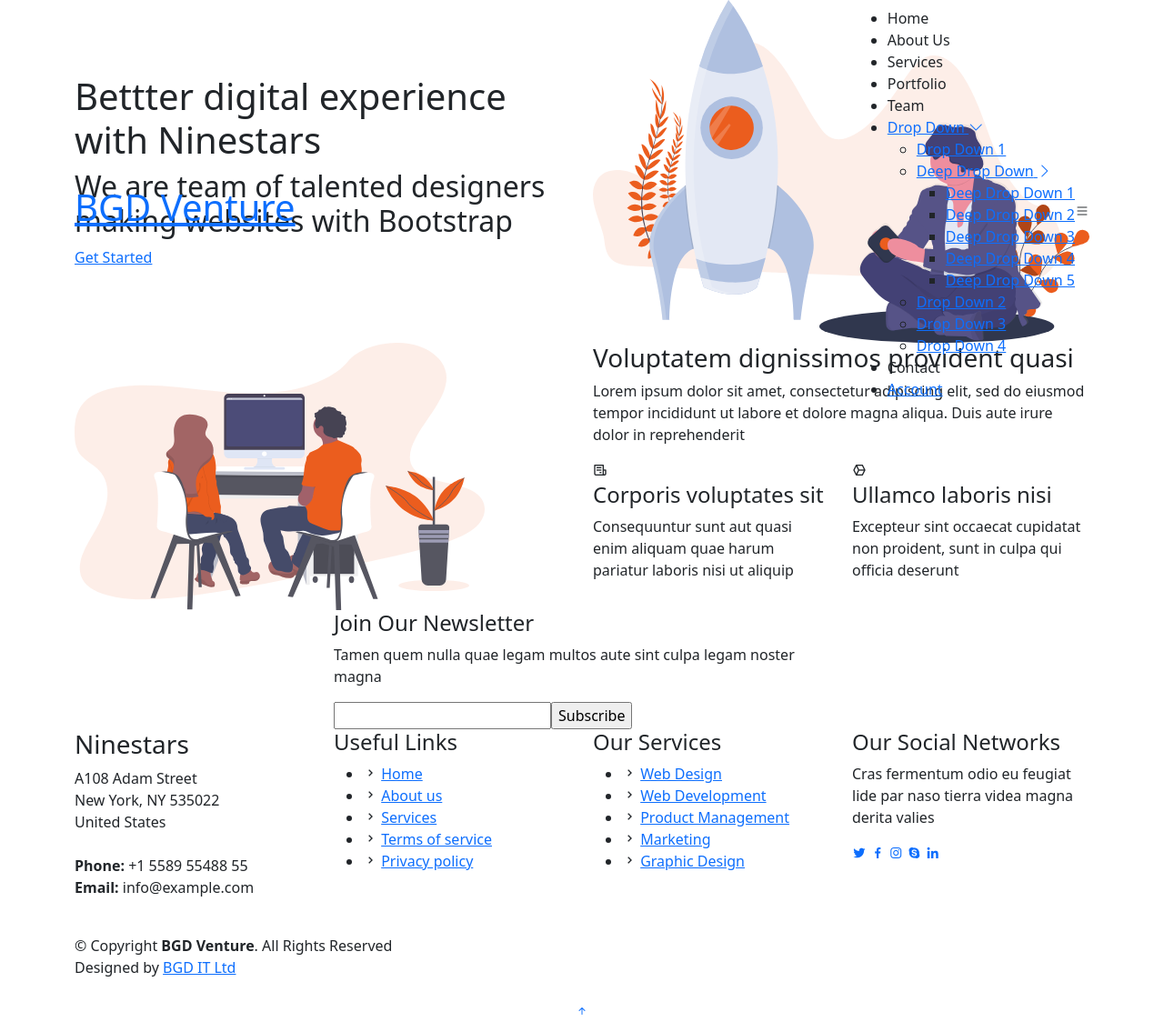
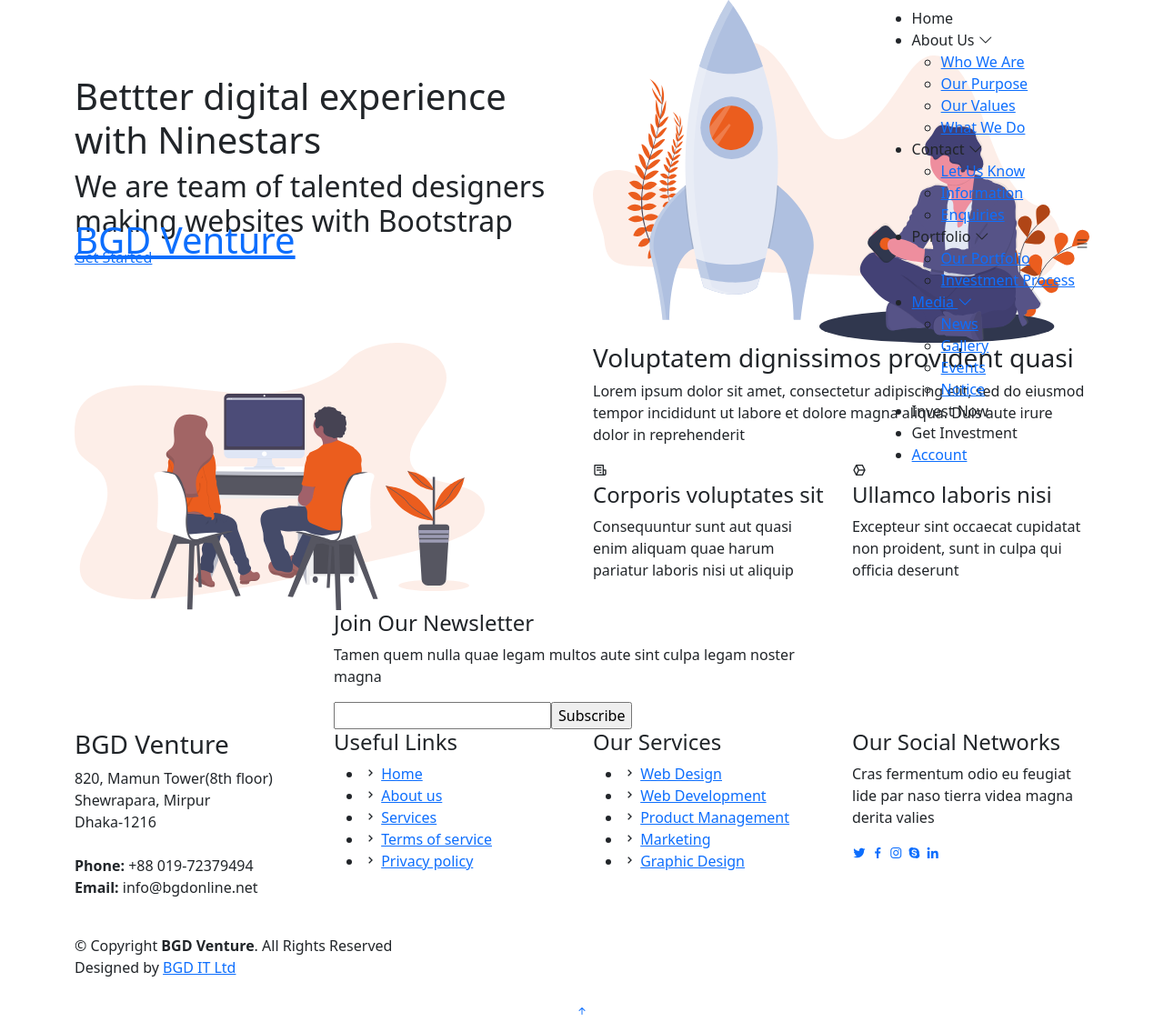
Before and after one commit to sakhawat46/Venture-Capital, a Django app: page / in a window 1280 px wide. Shown: the whole page at 91% size. Run offline with Django 4.2, Linux system fonts and the light colour scheme; some libraries are stand-ins or nearby versions.

Commit message:
home page update

```diff
--- a/templates/base.html
+++ b/templates/base.html
@@ -52,28 +52,46 @@
       <nav id="navbar" class="navbar">
         <ul>
           <li><a class="nav-link scrollto " href="#hero">Home</a></li>
-          <li><a class="nav-link scrollto" href="#about">About Us</a></li>
-          <li><a class="nav-link scrollto" href="#services">Services</a></li>
-          <li><a class="nav-link scrollto" href="#portfolio">Portfolio</a></li>
-          <li><a class="nav-link scrollto" href="#team">Team</a></li>
-          <li class="dropdown"><a href="#"><span>Drop Down</span> <i class="bi bi-chevron-down"></i></a>
+          <li class="dropdown"><a class="nav-link scrollto" href="#about"> <span> About Us </span><i class="bi bi-chevron-down"></i></a>
+
+          <ul>
+            <li><a href="#">Who We Are</a></li>
+            <li><a href="#">Our Purpose</a></li>
+            <li><a href="#">Our Values</a></li>
+            <li><a href="#">What We Do</a></li>
+          </ul>
+
+          </li>
+
+          <li class="dropdown"><a class="nav-link scrollto" href="#about"> <span> Contact </span><i class="bi bi-chevron-down"></i></a>
+
+          <ul>
+            <li><a href="#">Let Us Know</a></li>
+            <li><a href="#">Information</a></li>
+            <li><a href="#">Enquiries</a></li>
+          </ul>
+
+          </li>
+
+
+          <li class="dropdown"><a class="nav-link scrollto" href="#about"> <span> Portfolio </span><i class="bi bi-chevron-down"></i></a>
+
+          <ul>
+            <li><a href="#">Our Portfolio</a></li>
+            <li><a href="#">Investment Process</a></li>
+          </ul>
+
+
+          <li class="dropdown"><a href="#"><span>Media</span> <i class="bi bi-chevron-down"></i></a>
             <ul>
-              <li><a href="#">Drop Down 1</a></li>
-              <li class="dropdown"><a href="#"><span>Deep Drop Down</span> <i class="bi bi-chevron-right"></i></a>
-                <ul>
-                  <li><a href="#">Deep Drop Down 1</a></li>
-                  <li><a href="#">Deep Drop Down 2</a></li>
-                  <li><a href="#">Deep Drop Down 3</a></li>
-                  <li><a href="#">Deep Drop Down 4</a></li>
-                  <li><a href="#">Deep Drop Down 5</a></li>
-                </ul>
-              </li>
-              <li><a href="#">Drop Down 2</a></li>
-              <li><a href="#">Drop Down 3</a></li>
-              <li><a href="#">Drop Down 4</a></li>
+              <li><a href="#">News</a></li>
+              <li><a href="#">Gallery</a></li>
+              <li><a href="#">Events</a></li>
+              <li><a href="#">Notice</a></li>
             </ul>
           </li>
-          <li><a class="nav-link scrollto" href="#contact">Contact</a></li>
+          <li><a class="nav-link scrollto" href="#contact">Invest Now</a></li>
+          <li><a class="nav-link scrollto" href="#team">Get Investment</a></li>
           <li><a class="getstarted scrollto" href="#about">Account</a></li>
         </ul>
         <i class="bi bi-list mobile-nav-toggle"></i>
@@ -111,13 +129,13 @@
         <div class="row">
 
           <div class="col-lg-3 col-md-6 footer-contact">
-            <h3>Ninestars</h3>
+            <h3>BGD Venture</h3>
             <p>
-              A108 Adam Street <br>
-              New York, NY 535022<br>
-              United States <br><br>
-              <strong>Phone:</strong> +1 5589 55488 55<br>
-              <strong>Email:</strong> info@example.com<br>
+              820, Mamun Tower(8th floor) <br>
+              Shewrapara, Mirpur<br>
+              Dhaka-1216 <br><br>
+              <strong>Phone:</strong> +88 019-72379494<br>
+              <strong>Email:</strong> info@bgdonline.net<br>
             </p>
           </div>
 
```
